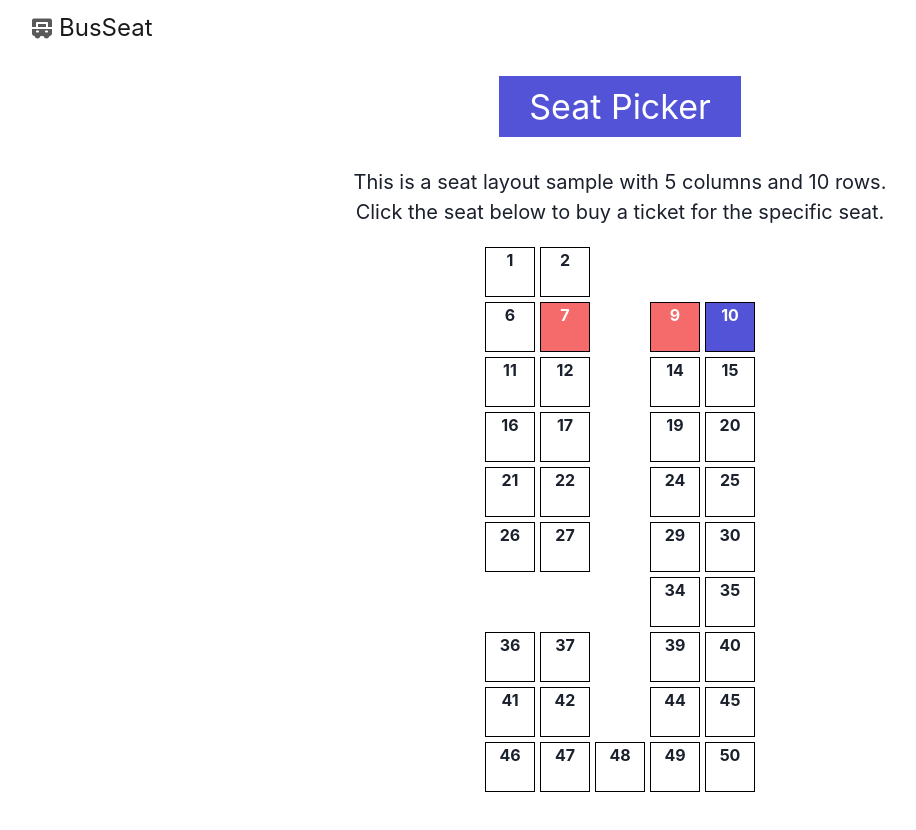
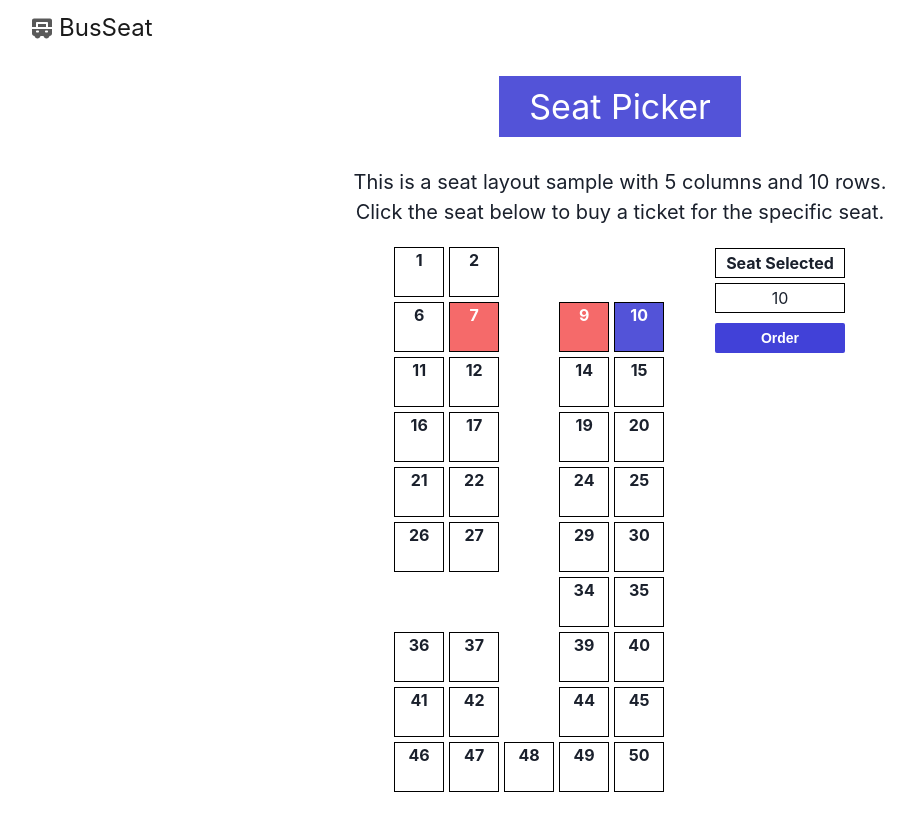
Before and after one commit to RaindyHardian/bus-seat, a React (Create React App) app: page /seat-picker in a window 1280 px wide. Both pictures are taken after a click on the element "10". Shown: the top 830 px of the page, without its empty margins (20-936 px from the left). Built offline with nearby package versions, Linux system fonts and the light colour scheme.

Commit message:
update seat picker page: add list of selected seat

```diff
--- a/src/components/SeatPicker/SeatPickerItem.js
+++ b/src/components/SeatPicker/SeatPickerItem.js
@@ -10,7 +10,7 @@ const SeatPickerItem = ({
   handleClick,
 }) => {
   const click = () => {
-    handleClick(seatId);
+    handleClick(seatId, seatKey);
   };
 
   if (disabled) {
--- a/src/components/SeatPicker/seatpickeritem.css
+++ b/src/components/SeatPicker/seatpickeritem.css
@@ -30,7 +30,7 @@
   font-weight: 700;
 }
 .seatpickeritem__selected:hover {
-  background-color: rgb(92, 92, 238);
+  opacity: 0.95;
   cursor: pointer;
 }
 
--- a/src/features/SeatPicker/SeatPicker.js
+++ b/src/features/SeatPicker/SeatPicker.js
@@ -16,7 +16,7 @@ const SeatPicker = () => {
     setLoading(false);
   }, []);
 
-  const handleClick = (seatId) => {
+  const handleClick = (seatId, seatKey) => {
     // check if the seat is already selected
     if (selected.some((element) => element.seat_id === seatId)) {
       setSelected((prev) => {
@@ -30,6 +30,7 @@ const SeatPicker = () => {
           {
             person_name: "",
             seat_id: seatId,
+            seat_key: seatKey,
           },
         ];
       });
@@ -50,10 +51,11 @@ const SeatPicker = () => {
         <p>This is a seat layout sample with 5 columns and 10 rows.</p>
         <p>Click the seat below to buy a ticket for the specific seat.</p>
       </div>
-      <div className="seatpicker__content">
-        {loading ? (
-          <div>Please wait...</div>
-        ) : (
+
+      {loading ? (
+        <div className="seatpicker__loading">Please wait...</div>
+      ) : (
+        <div className="seatpicker__content">
           <div className="seatpicker__grid_container" style={grid}>
             {Array.apply(null, Array(item)).map((e, i) => (
               <SeatPickerItem
@@ -69,8 +71,27 @@ const SeatPicker = () => {
               />
             ))}
           </div>
-        )}
-      </div>
+          <div className="seatpicker__selected">
+            <div className="seatpicker__selected_title">Seat Selected</div>
+            <ul className="seatpicker__selected_list">
+              {selected.map((item) => (
+                <li
+                  key={item.seat_key}
+                  className="seatpicker__selected_list_item"
+                >
+                  {item.seat_key + 1}
+                </li>
+              ))}
+            </ul>
+            <button
+              className="seatpicker__selected_order"
+              disabled={selected.length === 0}
+            >
+              Order
+            </button>
+          </div>
+        </div>
+      )}
     </div>
   );
 };
--- a/src/features/SeatPicker/seatpicker.css
+++ b/src/features/SeatPicker/seatpicker.css
@@ -1,5 +1,5 @@
 .seatpicker {
-  margin: 20px 50px 50px 50px;
+  margin: 20px 50px 40px 50px;
 }
 
 .seatpicker__title_container {
@@ -28,7 +28,55 @@
   justify-content: center;
 }
 
+.seatpicker__loading{
+  text-align: center;
+}
+
 .seatpicker__grid_container {
   display: grid;
   grid-gap: 5px;
 }
+
+.seatpicker__selected{
+  margin-left: 50px;
+  padding: 1px;
+  text-align: center;
+}
+
+.seatpicker__selected_title{
+  border: 1px solid black;
+  margin-bottom: 5px;
+  padding: 2px 10px;
+  font-weight: 700;
+}
+
+.seatpicker__selected_list{
+  list-style-type: none;
+}
+.seatpicker__selected_list_item{
+  border: 1px solid black;
+  margin-bottom: 5px;
+  padding: 2px;
+}
+
+.seatpicker__selected_order{
+  margin-top: 5px;
+  width: 100%;
+  padding: 7px 0;
+  font-size: 14px;
+  font-weight: 700;
+  color: white;
+  background-color: rgb(65, 65, 216);
+  border: 0;
+  border-radius: 2px;
+}
+
+.seatpicker__selected_order:hover{
+  opacity: 0.95;
+  cursor: pointer;
+}
+
+.seatpicker__selected_order:disabled{
+  opacity: 0.5;
+  cursor: not-allowed;
+}
```
